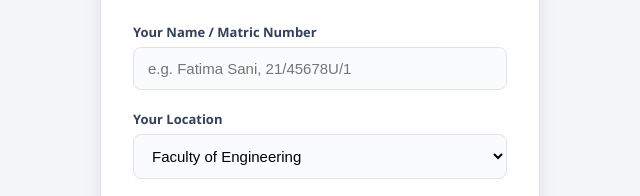
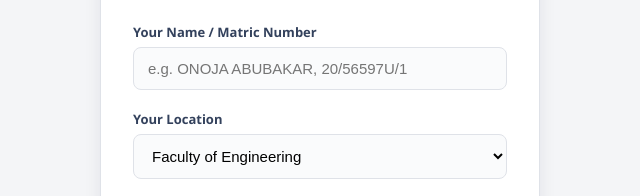
Before and after one commit to mallanbuba2/atbu-campus-sos, a website: page public/index.html in a window 1280 px wide. Shown: the part 228-424 px from the top of the page, 320-960 px from the left. Drawn offline with Linux system fonts and the light colour scheme.

Commit message:
Update index.html

```diff
--- a/public/index.html
+++ b/public/index.html
@@ -16,7 +16,7 @@
 <h1>Raise an Emergency Alert</h1>
 <p class="lead">Select your location and tap the SOS button. Campus security will be notified instantly.</p>
 <label for="name">Your Name / Matric Number</label>
-<input type="text" id="name" placeholder="e.g. Fatima Sani, 21/45678U/1" />
+<input type="text" id="name" placeholder="e.g. ONOJA ABUBAKAR, 20/56597U/1" />
 <label for="location">Your Location</label>
 <select id="location">
 <optgroup label="Faculties">
```
